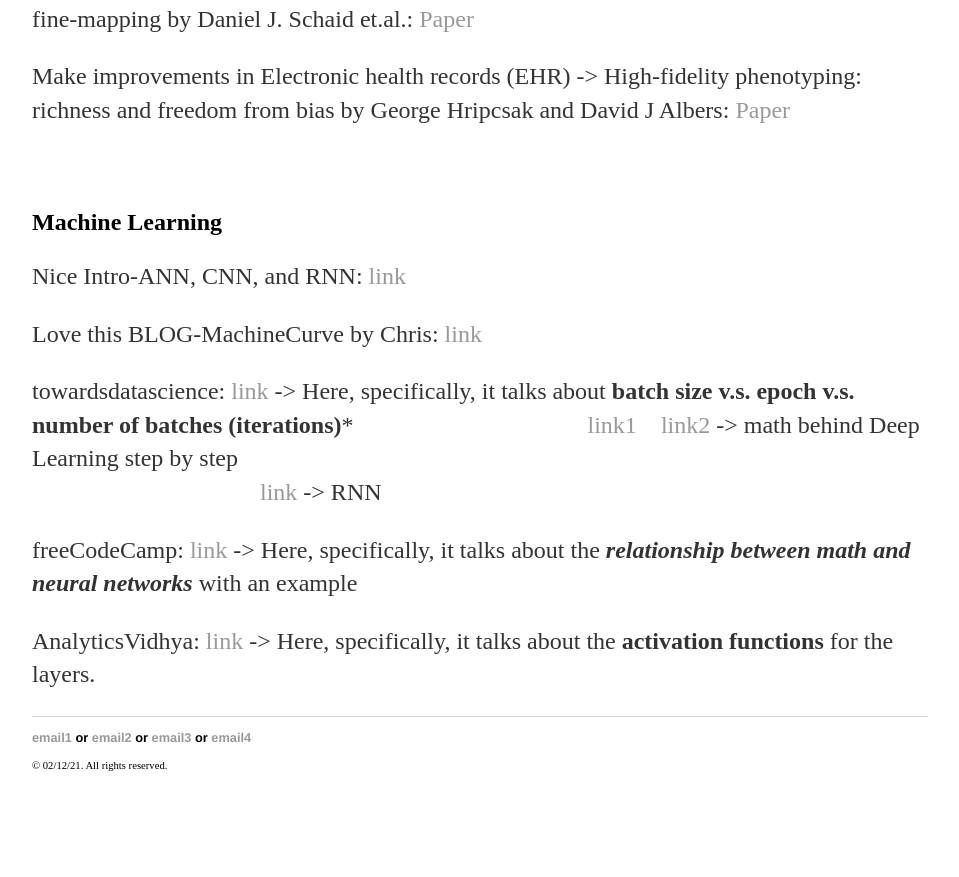
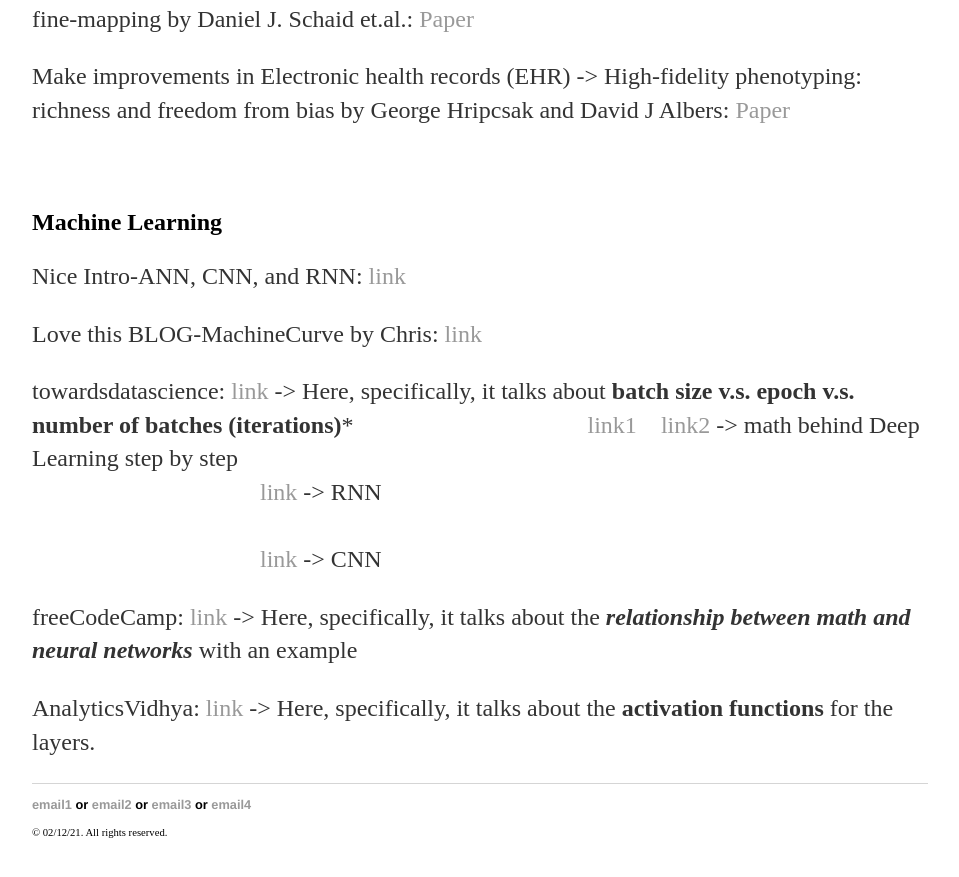
Before and after one commit to yjkweon24/yjkweon24.github.io, a Jekyll site: the page built from _posts/2019-03-16-Academic.md, in a window 1280 px wide and 900 px high, scrolled down 1223 px. Shown: the top 877 px of the window, without its empty margins (160-1119 px from the left). Built offline with Jekyll 4.4.1, drawn with Linux system fonts in a browser that asks for light colours; before the commit the page ends 2056 px from its top, so only the background shows below that.

Commit message:
Update 2019-03-16-Academic.md

```diff
--- a/_posts/2019-03-16-Academic.md
+++ b/_posts/2019-03-16-Academic.md
@@ -42,6 +42,7 @@
 towardsdatascience: [link](https://towardsdatascience.com/epoch-vs-iterations-vs-batch-size-4dfb9c7ce9c9) -> Here, specifically, it talks about **batch size v.s. epoch v.s. number of batches (iterations)***
 &emsp;&emsp;&emsp;&emsp;&emsp;&emsp;&emsp;&emsp;&emsp;&nbsp;&nbsp;[link1](https://towardsdatascience.com/deep-learnings-mathematics-f52b3c4d2576)&emsp;[link2](https://towardsdatascience.com/https-medium-com-piotr-skalski92-deep-dive-into-deep-networks-math-17660bc376ba) -> math behind Deep Learning step by step
 &emsp;&emsp;&emsp;&emsp;&emsp;&emsp;&emsp;&emsp;&emsp;&emsp;&emsp;&emsp;&emsp;&emsp;&emsp;&emsp;&emsp;&emsp;&emsp;&emsp;&emsp;&emsp;&emsp;&emsp;&emsp;&emsp;&emsp;&emsp;&nbsp;&nbsp;&nbsp;&nbsp;&nbsp;&nbsp;&nbsp;&nbsp;&nbsp;&nbsp;&nbsp;&nbsp;&nbsp;&nbsp;&emsp;&emsp;&emsp;&emsp;&emsp;&emsp;[link](https://towardsdatascience.com/recurrent-neural-networks-b7719b362c65) -> RNN
+&emsp;&emsp;&emsp;&emsp;&emsp;&emsp;&emsp;&emsp;&emsp;&emsp;&emsp;&emsp;&emsp;&emsp;&emsp;&emsp;&emsp;&emsp;&emsp;&emsp;&emsp;&emsp;&emsp;&emsp;&emsp;&emsp;&emsp;&emsp;&nbsp;&nbsp;&nbsp;&nbsp;&nbsp;&nbsp;&nbsp;&nbsp;&nbsp;&nbsp;&nbsp;&nbsp;&nbsp;&nbsp;&emsp;&emsp;&emsp;&emsp;&emsp;&emsp;[link](https://towardsdatascience.com/convolutional-neural-networks-mathematics-1beb3e6447c0) -> CNN
 
 freeCodeCamp: [link](https://www.freecodecamp.org/news/connections-between-deep-learning-physics-and-pure-mathematics-part-i-947abeb3a5dd/) -> Here, specifically, it talks about the ***relationship between math and neural networks*** with an example
 
```
